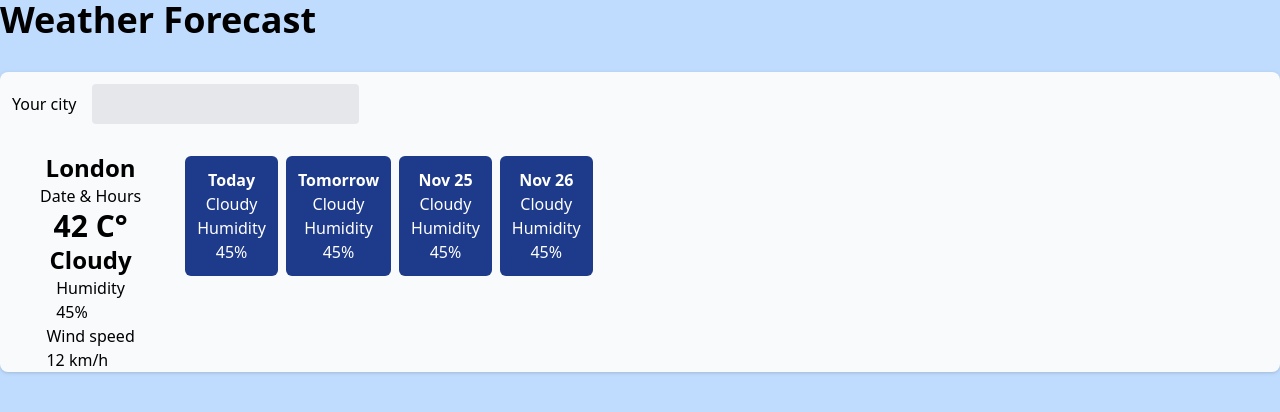
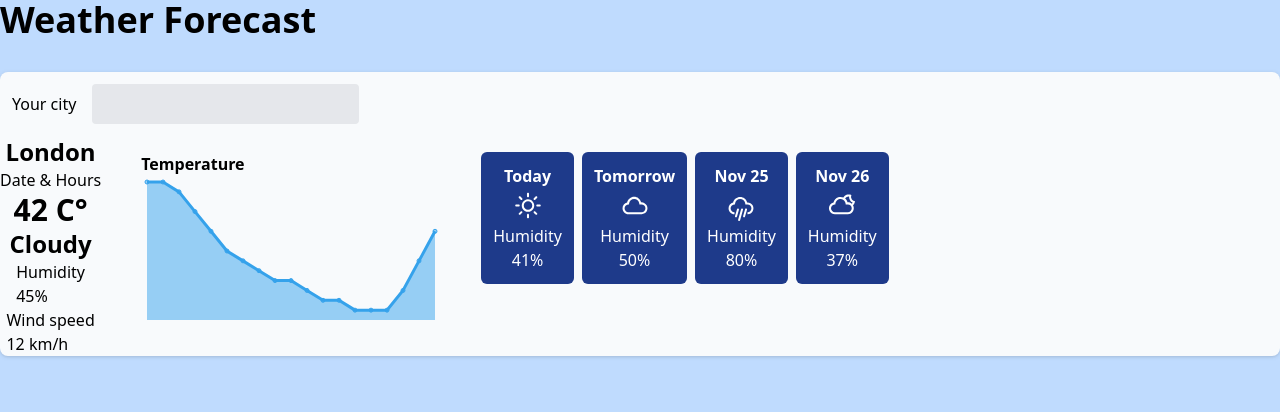
Before and after one commit to BliTz037/WeatherForecast, a React (Vite) app: page / in a window 1280 px wide. Shown: the top 412 px of the page. Built offline with nearby package versions, Linux system fonts and the light colour scheme.

Commit message:
[ADD] Temperature chart

```diff
--- a/package.json
+++ b/package.json
@@ -10,8 +10,11 @@
     "preview": "vite preview"
   },
   "dependencies": {
+    "chart.js": "^4.4.0",
     "react": "^18.2.0",
-    "react-dom": "^18.2.0"
+    "react-chartjs-2": "^5.2.0",
+    "react-dom": "^18.2.0",
+    "react-icons": "^4.10.1"
   },
   "devDependencies": {
     "@tailwindcss/forms": "^0.5.3",
--- a/src/App.tsx
+++ b/src/App.tsx
@@ -2,7 +2,6 @@ import CityWeatherForm from "./components/CityWeatherForm"
 import TemperatureChart from "./components/TemperatureChart"
 import WeatherDay from "./components/WeatherDay"
 import WeatherNow from "./components/WeatherNow"
-
 
 function App() {
 
@@ -14,13 +13,13 @@ function App() {
         <CityWeatherForm />
 
         <div className="weather-dashboard flex flex-wrap space-x-10 space-y-4">
+          <WeatherNow />
           <TemperatureChart />
-          <WeatherNow />
-          <div className="weather-week p-1 flex flex-row gap-2">
-            <WeatherDay day="Today" temperature={42} humidity={45} weather="Cloudy" />
-            <WeatherDay day="Tomorrow" temperature={42} humidity={45} weather="Cloudy" />
-            <WeatherDay day="Nov 25" temperature={42} humidity={45} weather="Cloudy" />
-            <WeatherDay day="Nov 26" temperature={42} humidity={45} weather="Cloudy" />
+          <div className="weather-week pb-2 pr-3 flex flex-row gap-2">
+            <WeatherDay day="Today" temperature={30} humidity={41} weather="Sunny" />
+            <WeatherDay day="Tomorrow" temperature={26} humidity={50} weather="Clouds" />
+            <WeatherDay day="Nov 25" temperature={25} humidity={80} weather="Rain" />
+            <WeatherDay day="Nov 26" temperature={28} humidity={37} weather="z" />
           </div>
         </div>
       </div>
--- /dev/null
+++ b/src/components/AreaChart.tsx
@@ -0,0 +1,32 @@
+import { Line } from "react-chartjs-2";
+
+const AreaChart = () => {
+  const data = {
+    labels: ["Jan", "Feb", "Mar", "Apr", "May", "Jun"],
+    datasets: [
+      {
+        label: "Sales",
+        data: [12, 19, 3, 5, 2, 3],
+        fill: true,
+        backgroundColor: "rgba(75, 192, 192, 0.2)",
+        borderColor: "rgba(75, 192, 192, 1)",
+      },
+    ],
+  };
+
+  const options = {
+    scales: {
+      y: {
+        beginAtZero: true,
+      },
+    },
+  };
+
+  return (
+    <div className="w-full max-w-md mx-auto mt-4">
+      <Line data={data} options={options} />
+    </div>
+  );
+};
+
+export default AreaChart;
--- a/src/components/TemperatureChart.tsx
+++ b/src/components/TemperatureChart.tsx
@@ -1,9 +1,74 @@
+import {
+    Chart as ChartJS,
+    CategoryScale,
+    LinearScale,
+    PointElement,
+    LineElement,
+    Title,
+    Tooltip,
+    Filler,
+    Legend,
+} from 'chart.js';
+import { Line } from 'react-chartjs-2';
+
+ChartJS.register(
+    CategoryScale,
+    LinearScale,
+    PointElement,
+    LineElement,
+    Title,
+    Tooltip,
+    Filler,
+    Legend
+);
+
+export const options = {
+    responsive: false,
+    plugins: {
+        title: {
+            display: false,
+        },
+        legend: {
+            display: false
+        },
+        tooltips: {
+            enabled: false
+        }
+    },
+    scales: {
+        x: {
+            display: false
+        },
+        y: {
+            display: false
+        }
+    },
+    elements: {
+        point:{
+            radius: 2
+        },
+    }
+};
+
+const data = {
+    labels: ['Now', '18', '19', '20', '21', '22', '23', '00', '2', '3', '4', '5', '6', '7', '8', '9', '10', '11', '12'],
+    datasets: [
+        {
+            fill: true,
+            label: 'Temperature',
+            data: [32, 32, 31, 29, 27, 25, 24, 23, 22, 22, 21, 20, 20, 19, 19, 19, 21, 24, 27, 29, 31],
+            pointHoverRadius: 5,
+            borderColor: 'rgb(53, 162, 235)',
+            backgroundColor: 'rgba(53, 162, 235, 0.5)',
+        },
+    ],
+};
+
 const TemperatureChart = () => {
     return (
-        // Don't forget to remove the hidden class from the TemperatureChart div
-        <div className="temperature-chart hidden">
-            <p>Temperature</p>
-            <p>chart</p>
+        <div className="temperature-chart">
+            <p className="text font-semibold">Temperature</p>
+            <Line options={options} data={data} />
         </div>
     )
 }
--- a/src/components/WeatherDay.tsx
+++ b/src/components/WeatherDay.tsx
@@ -1,11 +1,25 @@
+import { WiNightAltCloudy, WiRain, WiCloud, WiDaySunny } from "react-icons/wi";
+
+
+const weatherIconDict: { [key: string]: any } = {
+    "Clouds": <WiCloud className="text-4xl" />,
+    "Sunny": <WiDaySunny className="text-4xl" />,
+    "Rain": <WiRain className="text-4xl" />,
+};
 
 const WeatherDay = (props:
     { day: string, temperature: number, humidity: number, weather: string }
 ) => {
+
+    const weatherIcon = (props.weather in weatherIconDict) ?
+        weatherIconDict[props.weather] : <WiNightAltCloudy className="text-4xl" />;
+
     return (
         <div className="weather-day rounded-md h-min p-3 text-center bg-blue-900 text-white w-min">
-            <p className="font-semibold">{ props.day }</p>
-            <p>{ props.weather }</p>
+            <p className="font-semibold">{props.day}</p>
+            <div className="flex flex-col items-center justify-center">
+                {weatherIcon}
+            </div>
             <div className="humidity-data">
                 <p className="font-light">Humidity</p>
                 <p>{props.humidity}%</p>
@@ -13,5 +27,4 @@ const WeatherDay = (props:
         </div>
     )
 }
-
 export default WeatherDay;
--- a/tailwind.config.js
+++ b/tailwind.config.js
@@ -8,6 +8,6 @@ export default {
     extend: {},
   },
   plugins: [
-    require('@tailwindcss/forms'),
+    require('@tailwindcss/forms')
   ],
 }
```
Also changed, not shown: 1 other file (tests, documents, lock files or other folders).
